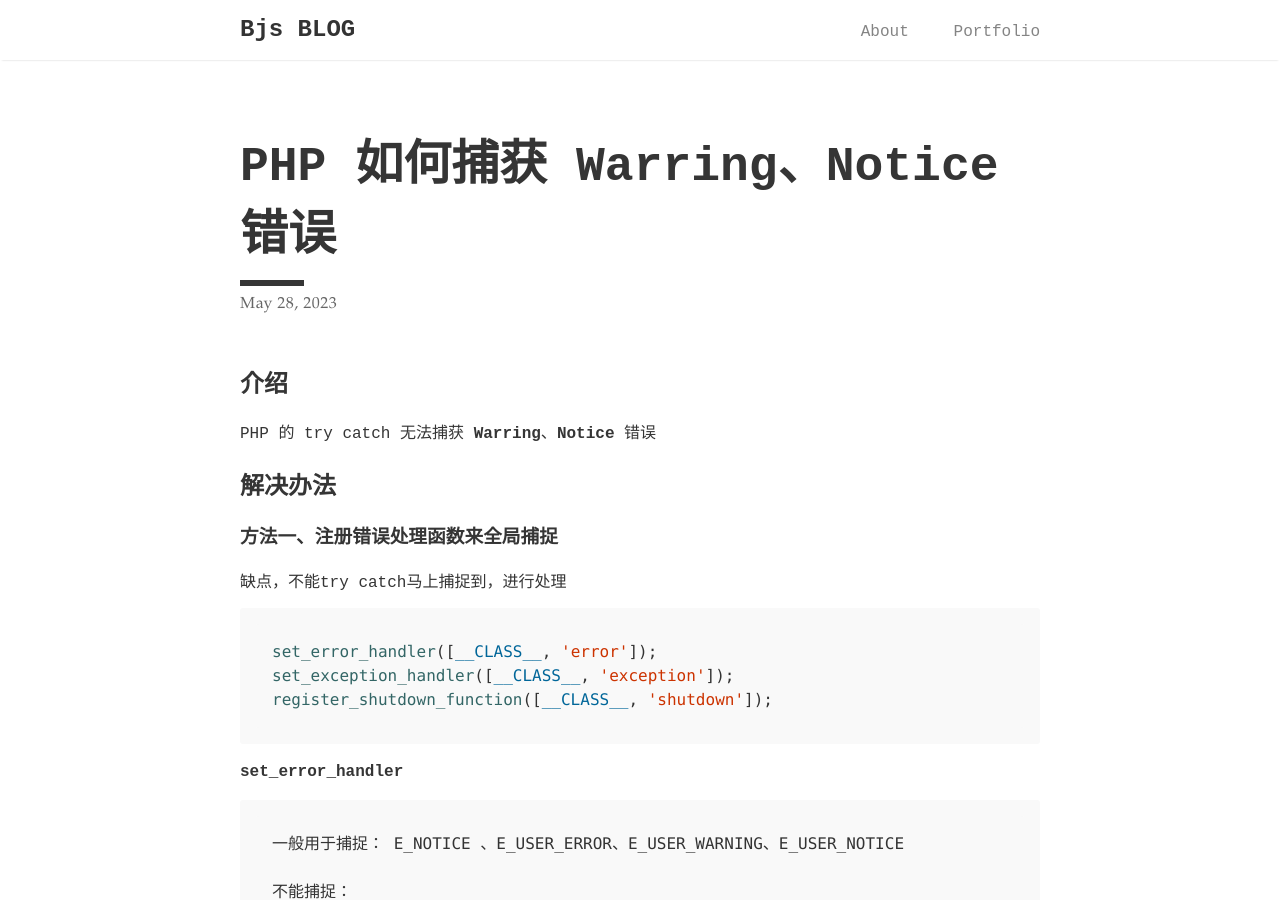
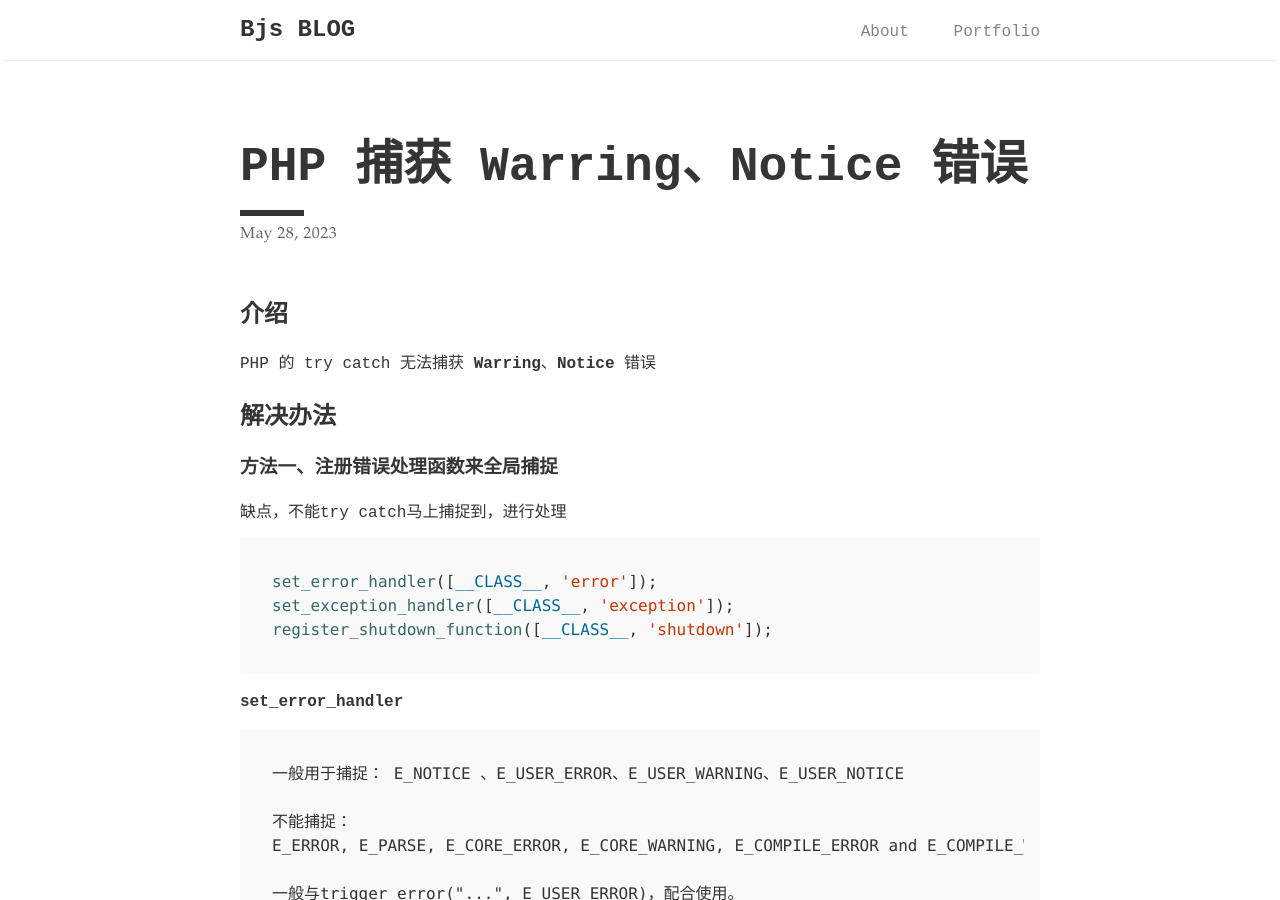
Before and after one commit to banjuanshu/banjuanshu.github.io, a Jekyll site: the page built from docs/_posts/2023-05-28-PHP-capture-warring-error.md, in a window 1280 px wide and 900 px high. Built offline with Jekyll 4.4.1, drawn with Linux system fonts in a browser that asks for light colours.

Commit message:
feat(post): Add PHP Capture warring error

```diff
--- a/docs/_posts/2023-05-28-PHP-capture-warring-error.md
+++ b/docs/_posts/2023-05-28-PHP-capture-warring-error.md
@@ -1,7 +1,7 @@
 ---
 layout: post
-title: "PHP 如何捕获 Warring、Notice 错误"
-info: "PHP 如何捕获 Warring、Notice 错误"
+title: "PHP 捕获 Warring、Notice 错误"
+info: "PHP 捕获 Warring、Notice 错误"
 tech: "PHP"
 type: "Other"
 ---
```
